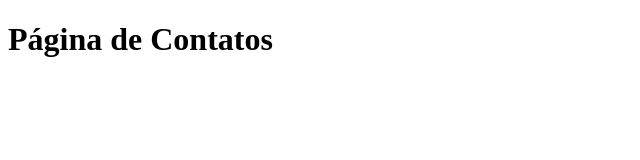
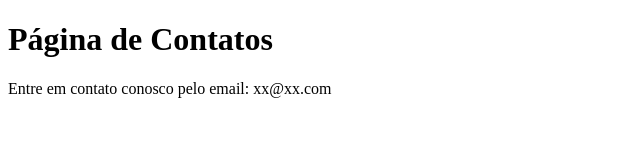
Before and after one commit to pbsmarcelo/sistema_de_cadastro, a plain HTML site: page contato.html in a window 1280 px wide. Shown: the whole page, without its empty margins (0-640 px from the left). Drawn offline with Linux system fonts and the light colour scheme.

Commit message:
Add contact e-mail

```diff
--- a/contato.html
+++ b/contato.html
@@ -8,5 +8,6 @@
 </head>
 <body>
     <h1>Página de Contatos</h1>
+    <p>Entre em contato conosco pelo email: xx@xx.com</p>
 </body>
 </html>
```
